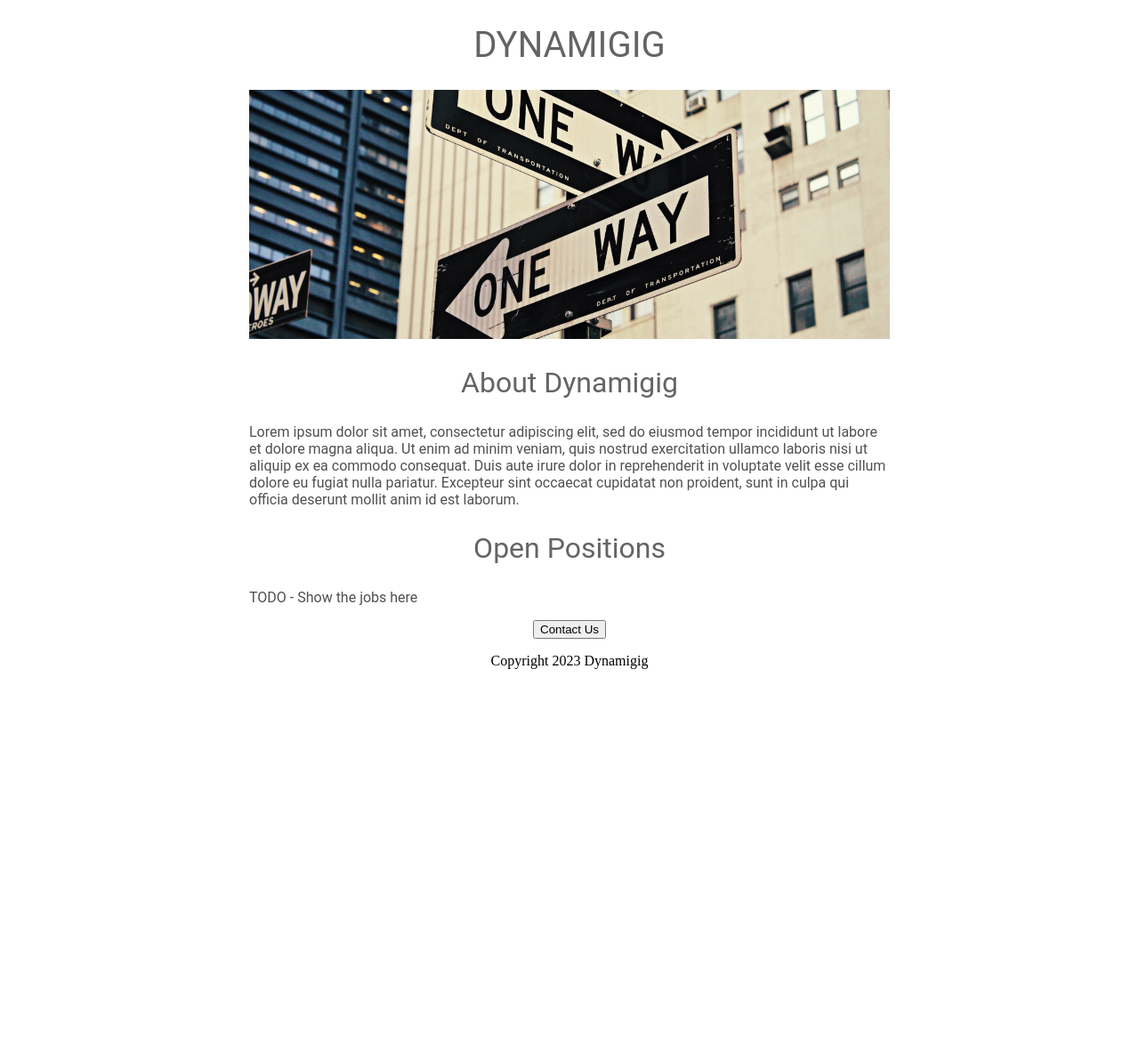
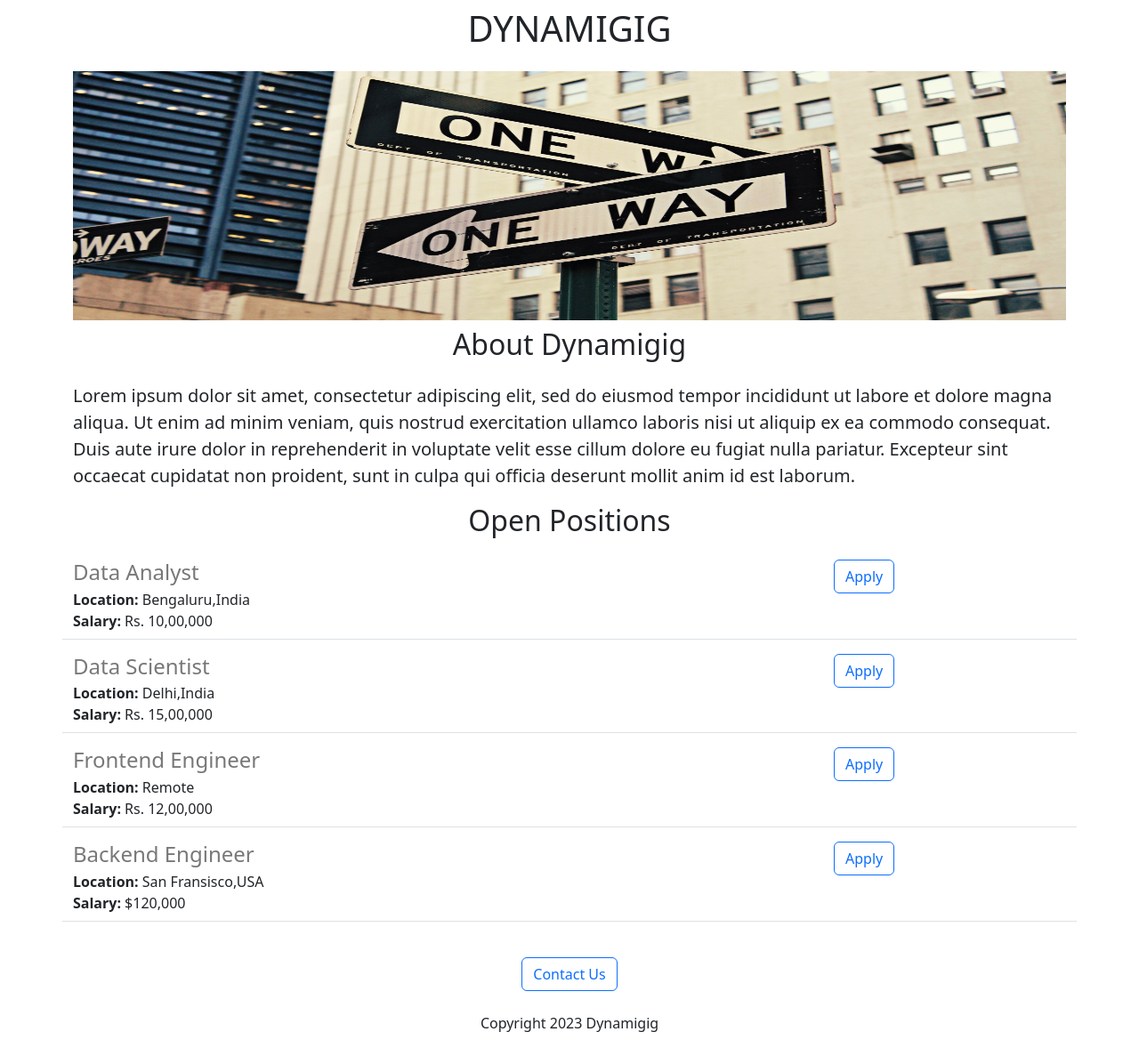
Before and after one commit to WolfBane23/Dynamigig-v2, a Flask app: page / in a window 1280 px wide. Shown: the whole page at 89% size. Before the commit the page ends 752 px from the top, so only its background shows below. Run offline with Flask 2, Linux system fonts and the light colour scheme.

Commit message:
added dynamic data and API route

```diff
--- a/app.py
+++ b/app.py
@@ -1,10 +1,39 @@
-from flask import Flask, render_template
+from flask import Flask, render_template, jsonify
 
 app = Flask(__name__)
 
+JOBS = [{
+  'id': 1,
+  'title': "Data Analyst",
+  'location': 'Bengaluru,India',
+  'salary': 'Rs. 10,00,000'
+}, {
+  'id': 1,
+  'title': "Data Scientist  ",
+  'location': 'Delhi,India',
+  'salary': 'Rs. 15,00,000'
+}, {
+  'id': 1,
+  'title': "Frontend Engineer",
+  'location': 'Remote',
+  'salary': 'Rs. 12,00,000'
+}, {
+  'id': 1,
+  'title': "Backend Engineer",
+  'location': 'San Fransisco,USA ',
+  'salary': '$120,000'
+}]
+
+
 @app.route("/")
 def hello_world():
-  return render_template('home.html')
+  return render_template('home.html', jobs=JOBS, company_name='Dynamigig')
 
-if __name__ ==  "__main__":
-  app.run(host = '0.0.0.0' , debug = True)
+
+@app.route("/jobs")
+def list_jobs():
+  return jsonify(JOBS)
+
+
+if __name__ == "__main__":
+  app.run(host='0.0.0.0', debug=True)
--- a/templates/home.html
+++ b/templates/home.html
@@ -2,55 +2,40 @@
 <html>
   <head>
     <title>Dynamigig</title>
+    <meta charset="utf-8">
+    <meta name="viewport" content="width=device-width, initial-scale=1">
+     <link href="https://cdn.jsdelivr.net/npm/bootstrap@5.3.0-alpha3/dist/css/bootstrap.min.css" rel="stylesheet" integrity="sha384-KK94CHFLLe+nY2dmCWGMq91rCGa5gtU4mk92HdvYe+M/SXH301p5ILy+dN9+nJOZ" crossorigin="anonymous">
     <style>
-      h1 {
-        font-size: 40px;
-        font-family: Roboto;
-        font-weight: normal;
-        color: rgb(100,100,100);
-        text-align: center;
-      }
-
       #banner {
-        width:100%;
-        height:280px;
-        object-fit: cover;
-      }
-      h2 {
-        font-family: Roboto;
-        font-size: 32px;
-        color: rgb(100, 100, 100);
-        font-weight: normal;
-        text-align: center;
-      }
-
-       .bodytext {
-        font-family: Roboto;
-        color: rgb(80, 80, 80);
-
-      }
-
-      #container {
-        max-width:720px;
-        margin: 0 auto 0 auto;
+        height: 280px;
+        width: 100%
       }
     </style>
   </head>
   <body>
-      <div id='container'>
-        <h1>
+      <div class='container'>
+        <h1 class='text-center mt-2 mb-4'>
           DYNAMIGIG
         </h1>
-      <img id="banner"src='https://dynamigig-1.abhinavtrivedi3.repl.co/static/banner.jpg'>
-      <h2>About Dynamigig</h2>
+      <img class='img-fluid' id="banner"src='https://dynamigig-1.abhinavtrivedi3.repl.co/static/banner.jpg'>
+      <h2 class="text-center mt-2 mb-4">About Dynamigig</h2>
 
-      <p class='bodytext'>Lorem ipsum dolor sit amet, consectetur adipiscing elit, sed do eiusmod tempor incididunt ut labore et dolore magna aliqua. Ut enim ad minim veniam, quis nostrud exercitation ullamco laboris nisi ut aliquip ex ea commodo consequat. Duis aute irure dolor in reprehenderit in voluptate velit esse cillum dolore eu fugiat nulla pariatur. Excepteur sint occaecat cupidatat non proident, sunt in culpa qui officia deserunt mollit anim id est laborum.</p>
-      <h2>Open Positions</h2>
-      <p class='bodytext'>TODO - Show the jobs here</p>
-       <div style="text-align:center;">
-      <button>Contact Us</button>
-         <p>Copyright 2023 Dynamigig</p>
-       </div>
+      <p class='lead'>Lorem ipsum dolor sit amet, consectetur adipiscing elit, sed do eiusmod tempor incididunt ut labore et dolore magna aliqua. Ut enim ad minim veniam, quis nostrud exercitation ullamco laboris nisi ut aliquip ex ea commodo consequat. Duis aute irure dolor in reprehenderit in voluptate velit esse cillum dolore eu fugiat nulla pariatur. Excepteur sint occaecat cupidatat non proident, sunt in culpa qui officia deserunt mollit anim id est laborum.</p>
+      <h2 class ='text-center mt-2 mb-4'>Open Positions</h2>
+
+
+        <div>
+          {% for job in jobs %}
+            {% include 'jobitem.html' %}
+          {% endfor %}
+        </div>
+
+      <br>
+
+      <div class = 'text-center'>
+        <button class="btn btn-outline-primary">Contact Us</button>
+        <p class='mt-4'>Copyright 2023 Dynamigig</p>
       </div>
+    </div>
   </body>
 </html>
--- /dev/null
+++ b/templates/jobitem.html
@@ -0,0 +1,18 @@
+<div class="border-bottom row" style = "margin-bottom:16px;padding-bottom:8px">
+  <div class='col-9'>
+  <h4 style = "color: rgb(120,120,120); margin-bottom:4px;">
+   {{job['title']}}
+  </h4>
+  <div>
+   <b>Location:</b> {{job['location']}}
+  </div>
+   {% if 'salary' in job %}
+  <div>
+   <b>Salary:</b> {{job['salary']}}
+  </div>
+   {% endif %}
+  </div>
+  <div class='col-3'>
+     <button type="button" class="btn btn-outline-primary">Apply</button>
+  </div>
+</div>
```
